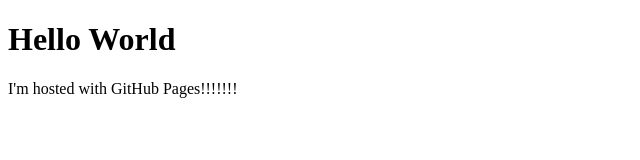
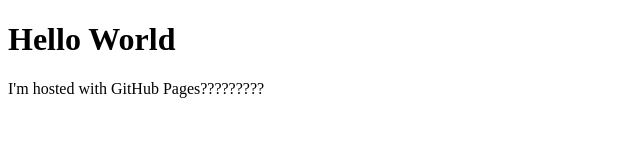
Before and after one commit to bsvmelo/bsvmelo.github.io, a plain HTML site: page index.html in a window 1280 px wide. Shown: the full height of the page, 0-640 px from the left. Drawn offline with Linux system fonts and the light colour scheme.

Commit message:
Add files via upload

```diff
--- a/index.html
+++ b/index.html
@@ -2,6 +2,6 @@
 <html>
 <body>
 <h1>Hello World</h1>
-<p>I'm hosted with GitHub Pages!!!!!!!</p>
+<p>I'm hosted with GitHub Pages?????????</p>
 </body>
 </html>
```
